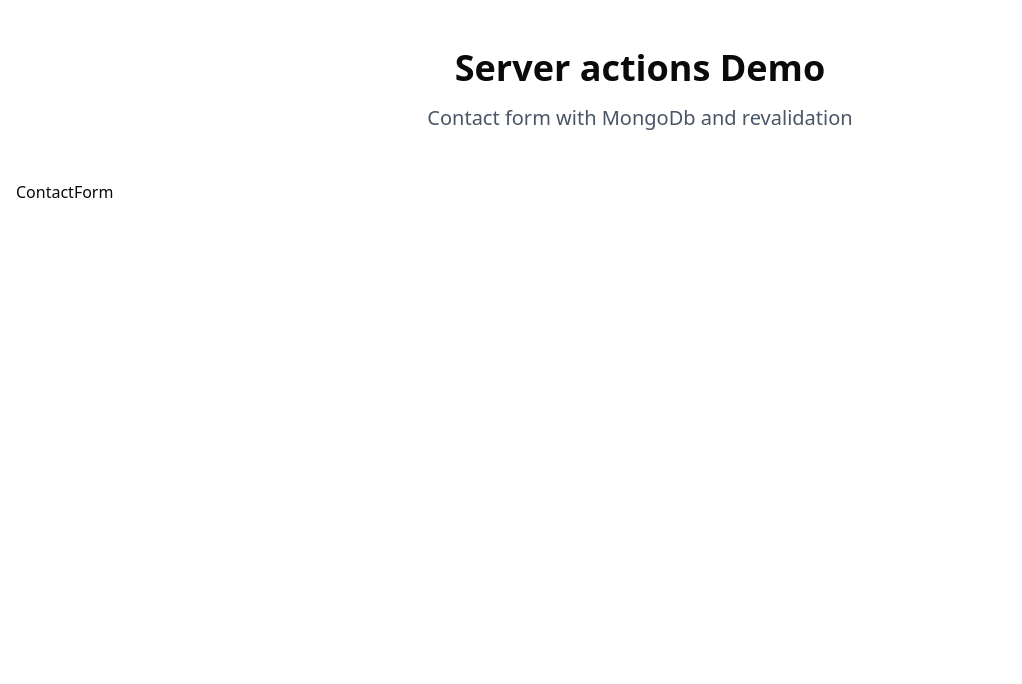
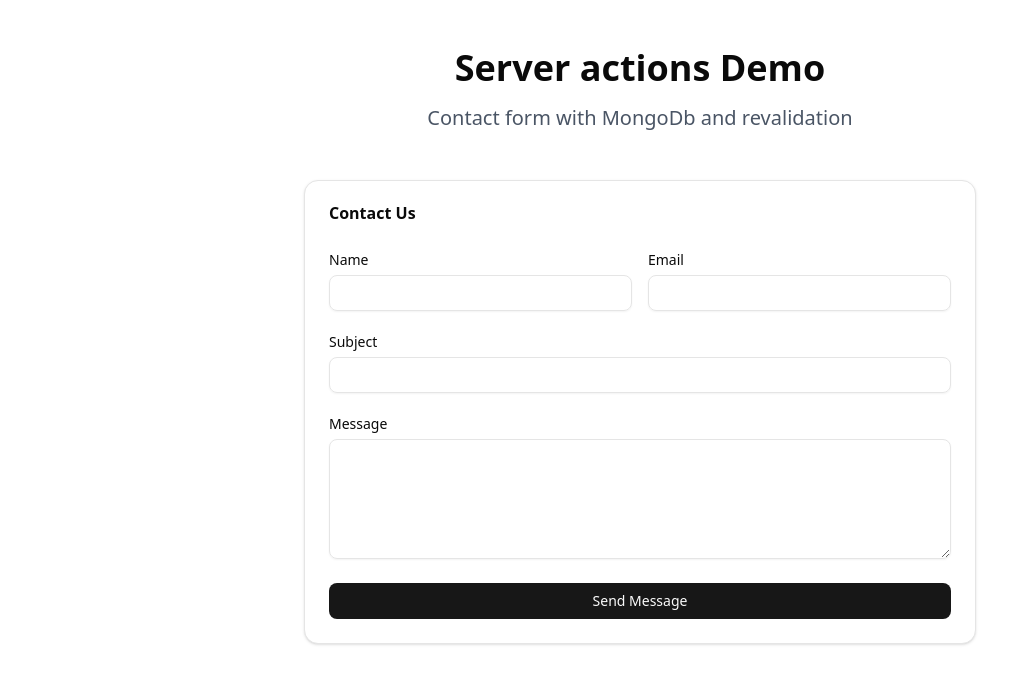
Before and after one commit to kharalnirmal/contactform, a Next.js app: page / in a window 1280 px wide. Shown: the top 684 px of the page, without its empty margins (0-1022 px from the left). Built offline with nearby package versions, Linux system fonts and the light colour scheme.

Commit message:
feat: implement ContactForm component with validation and submission handling

```diff
--- a/components/ContactForm.jsx
+++ b/components/ContactForm.jsx
@@ -1,7 +1,88 @@
-import React from "react";
+"use client";
+import React, { useState } from "react";
+import { Button } from "@/components/ui/button";
+import { Input } from "@/components/ui/input";
+import { Textarea } from "@/components/ui/textarea";
+import { Card, CardContent, CardHeader, CardTitle } from "@/components/ui/card";
+import { Label } from "@/components/ui/label";
 
 const ContactForm = () => {
-  return <div>ContactForm</div>;
+  const [isSubmitting, setIsSubmitting] = useState(false);
+  const [message, setMessage] = useState("");
+
+  const onSubmit = () => {};
+
+  return (
+    <Card className="mx-auto w-full max-w-2xl">
+      <CardHeader>
+        <CardTitle>Contact Us</CardTitle>
+      </CardHeader>
+      <CardContent>
+        {message && (
+          <div
+            className={`mb-6 p-4 rounded ${
+              message.includes("success")
+                ? "bg-green-50 text-green-800"
+                : "bg-red-50 text-red-800"
+            }`}
+          >
+            {message}
+          </div>
+        )}
+
+        <form id="contact-form" className="space-y-6" action={onSubmit}>
+          <div className="gap-4 grid grid-cols-1 md:grid-cols-2">
+            <div className="space-y-2">
+              <Label htmlFor="name">Name</Label>
+              <Input
+                id="name"
+                name="name"
+                type="text"
+                required
+                disabled={isSubmitting}
+              />
+            </div>
+            <div className="space-y-2">
+              <Label htmlFor="email">Email</Label>
+              <Input
+                id="email"
+                name="email"
+                type="email"
+                required
+                disabled={isSubmitting}
+              />
+            </div>
+          </div>
+
+          <div className="space-y-2">
+            <Label htmlFor="subject">Subject</Label>
+            <Input
+              id="subject"
+              name="subject"
+              type="text"
+              required
+              disabled={isSubmitting}
+            />
+          </div>
+
+          <div className="space-y-2">
+            <Label htmlFor="message">Message</Label>
+            <Textarea
+              id="message"
+              name="message"
+              required
+              disabled={isSubmitting}
+              className="min-h-[120px]"
+            />
+          </div>
+
+          <Button type="submit" disabled={isSubmitting} className="w-full">
+            {isSubmitting ? "Sending..." : "Send Message"}
+          </Button>
+        </form>
+      </CardContent>
+    </Card>
+  );
 };
 
 export default ContactForm;
```
